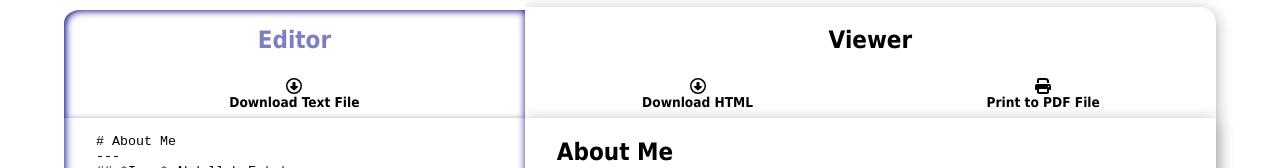
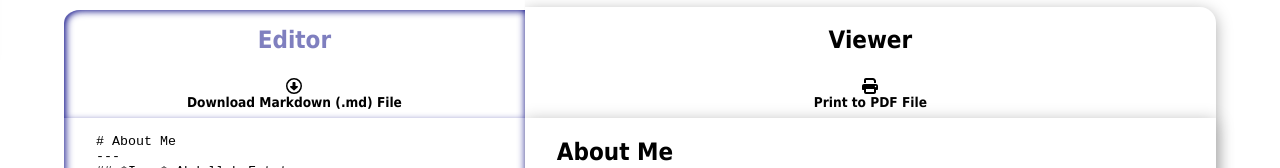
Before and after one commit to new-AF/react-markown-previewer, a React (Vite) app: page / in a window 1280 px wide. Shown: the part 154-322 px from the top of the page. Built offline with nearby package versions, Linux system fonts and the light colour scheme.

Commit message:
change plaintext file save print label and extension to .md; hide buggy save rendered content as html file button

```diff
--- a/src/components/Editor/Edit.jsx
+++ b/src/components/Editor/Edit.jsx
@@ -29,7 +29,7 @@ const Edit = (props) => {
         const content = `data:text/plain;charset=utf-8,${encodeURIComponent(
             text
         )}`;
-        return [content, "file.txt"];
+        return [content, "file.md"];
     }
     const {
         id,
@@ -51,7 +51,7 @@ const Edit = (props) => {
                     {/* <Button imagePath={boldIconPath} text="Bold" /> */}
                     <Button
                         imagePath={downloadIconPath}
-                        text={"Download Text File"}
+                        text={"Download Markdown (.md) File"}
                         download={true}
                         downloadFunction={downloadTXT}
                     />
--- a/src/components/Preview.jsx
+++ b/src/components/Preview.jsx
@@ -69,12 +69,12 @@ const Preview = (props) => {
         <div id={id} style={boxStyle}>
             <h2 id={headerId}>Viewer</h2>
             <Controls id={"preview-controls"}>
-                <Button
+                {/* <Button
                     text={"Download HTML"}
                     imagePath={downloadIconPath}
                     download={true}
                     downloadFunction={downloadHTML}
-                />
+                /> */}
                 <Button
                     text={"Print to PDF File"}
                     imagePath={printIconPath}
```
